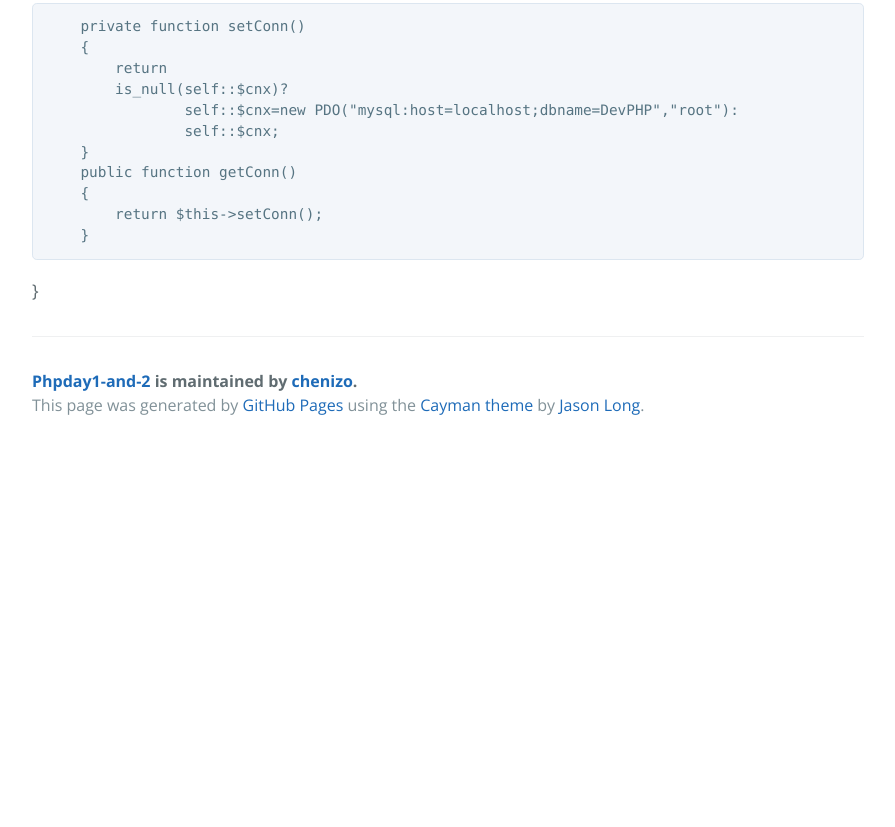
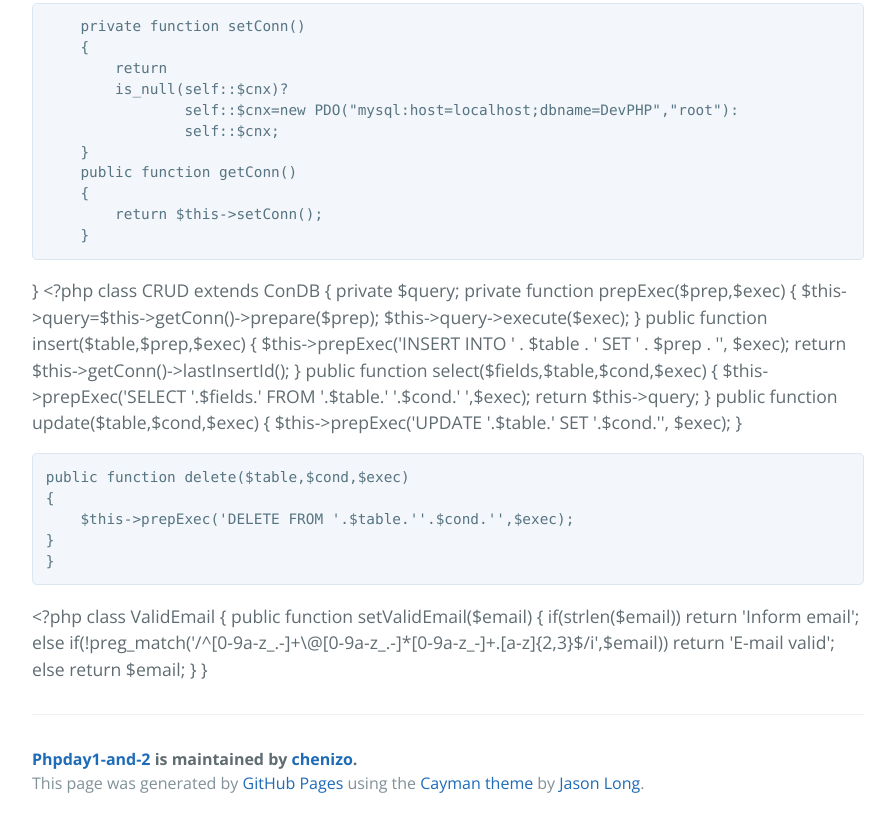
Before and after one commit to chenizo/PHPday1-and-2, a plain HTML site: page index.html in a window 1280 px wide. Shown: the part 500-1327 px from the top of the page, without its empty margins (192-1087 px from the left). Before the commit the page ends 949 px from the top, so only its background shows below. Drawn offline with nearby package versions, Linux system fonts and the light colour scheme.

```diff
--- a/index.html
+++ b/index.html
@@ -39,7 +39,52 @@
     }
 </code></pre>
 
-<p>}</p>
+<p>}
+&lt;?php
+class CRUD extends ConDB
+{
+    private $query;
+    private function prepExec($prep,$exec)
+    {
+        $this-&gt;query=$this-&gt;getConn()-&gt;prepare($prep);
+        $this-&gt;query-&gt;execute($exec);
+    }
+    public function insert($table,$prep,$exec)
+    {
+        $this-&gt;prepExec('INSERT INTO ' . $table . ' SET ' . $prep . '', $exec);
+        return $this-&gt;getConn()-&gt;lastInsertId();
+    }
+    public function select($fields,$table,$cond,$exec)
+    {
+        $this-&gt;prepExec('SELECT '.$fields.' FROM '.$table.' '.$cond.' ',$exec);
+        return $this-&gt;query;
+    }
+    public function update($table,$cond,$exec)
+    {
+        $this-&gt;prepExec('UPDATE '.$table.' SET '.$cond.'', $exec);
+    }</p>
+
+<pre><code>public function delete($table,$cond,$exec)
+{
+    $this-&gt;prepExec('DELETE FROM '.$table.''.$cond.'',$exec);
+}
+}
+</code></pre>
+
+<p>&lt;?php
+class ValidEmail
+{
+    public function setValidEmail($email)
+    {
+        if(strlen($email))
+        return 'Inform email';
+        else
+        if(!preg_match('/^[0-9a-z_.-]+\@[0-9a-z_.-]*[0-9a-z_-]+.[a-z]{2,3}$/i',$email))
+        return 'E-mail valid';
+        else
+        return $email;
+    }
+}</p>
 
       <footer class="site-footer">
         <span class="site-footer-owner"><a href="https://github.com/chenizo/PHPday1-and-2">Phpday1-and-2</a> is maintained by <a href="https://github.com/chenizo">chenizo</a>.</span>
```
Also changed, not shown: params.json (+1 -1 lines).
